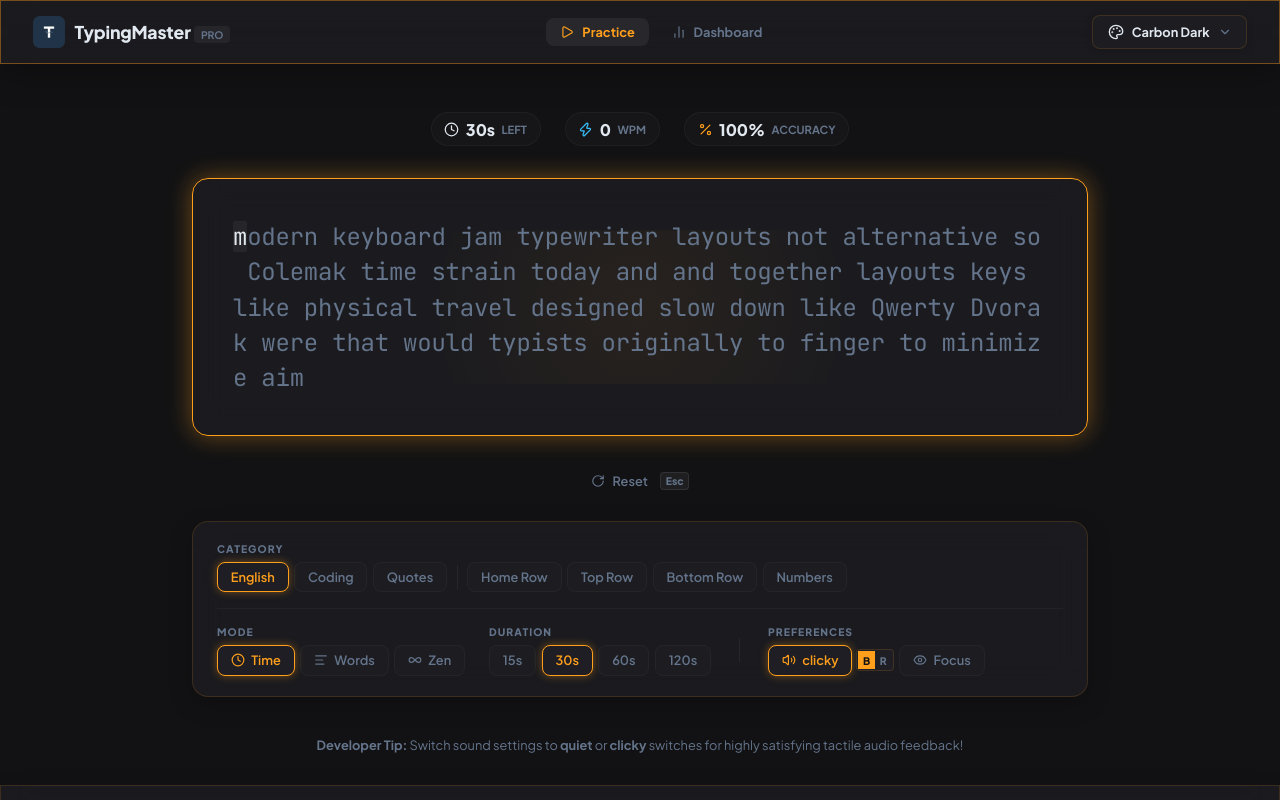
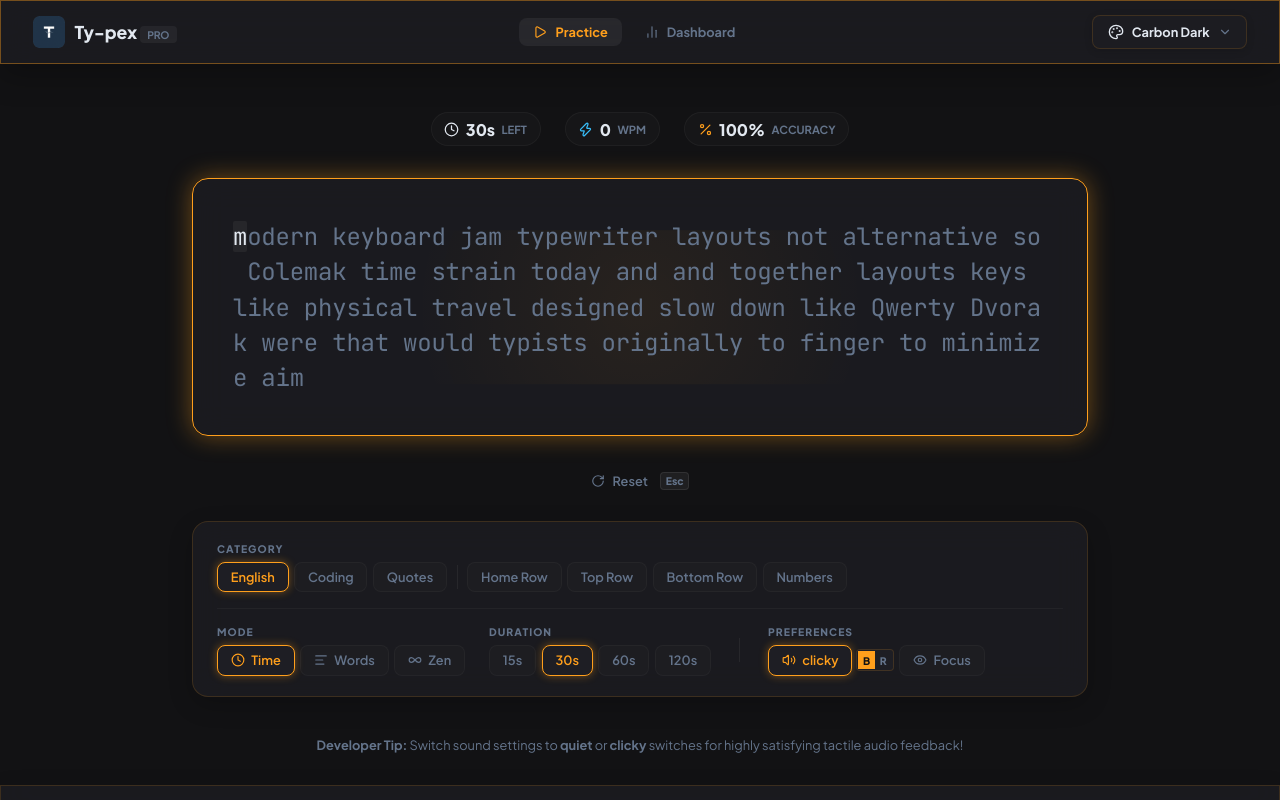
Before and after one commit to rishabhtcodes/TypingMaster, a React (Vite) app: page / in a window 1280 px wide. Built offline with nearby package versions, Linux system fonts and the light colour scheme.

Commit message:
refactor: rename project to Ty-pex across app, UI, styles and metadata

```diff
--- a/index.html
+++ b/index.html
@@ -11,7 +11,7 @@
     <link href="https://fonts.googleapis.com/css2?family=JetBrains+Mono:ital,wght@0,100..800;1,100..800&family=Plus+Jakarta+Sans:ital,wght@0,200..800;1,200..800&display=swap" rel="stylesheet">
 
     <!-- SEO and Metadata -->
-    <title>TypingMaster Pro — Sleek, Minimalist & Scientific Typing Speed Coach</title>
+    <title>Ty-pex — Sleek, Minimalist & Scientific Typing Speed Coach</title>
     <meta name="description" content="Elevate your typing speed and efficiency with custom interactive layouts, live performance line charts, realistic audio feedback, and personal history dashboards." />
     <meta name="theme-color" content="#0d152b" />
   </head>
--- a/package.json
+++ b/package.json
@@ -1,5 +1,5 @@
 {
-  "name": "typing-master",
+  "name": "ty-pex",
   "private": true,
   "version": "0.0.0",
   "type": "module",
--- a/src/App.tsx
+++ b/src/App.tsx
@@ -26,9 +26,9 @@ export default function App() {
   const [activeTab, setActiveTab] = useState<'practice' | 'dashboard'>('practice');
 
   // Preferences state
-  const [currentTheme, setCurrentTheme] = useState(() => localStorage.getItem('typing_master_pro_theme') || 'carbon');
-  const [soundType, setSoundType] = useState<SwitchType>(() => (localStorage.getItem('typing_master_pro_sound') as SwitchType) || 'clicky');
-  const [focusMode, setFocusMode] = useState(() => localStorage.getItem('typing_master_pro_focus') === 'true');
+  const [currentTheme, setCurrentTheme] = useState(() => localStorage.getItem('typex_pro_theme') || localStorage.getItem('typing_master_pro_theme') || 'carbon');
+  const [soundType, setSoundType] = useState<SwitchType>(() => ((localStorage.getItem('typex_pro_sound') || localStorage.getItem('typing_master_pro_sound')) as SwitchType) || 'clicky');
+  const [focusMode, setFocusMode] = useState(() => (localStorage.getItem('typex_pro_focus') ?? localStorage.getItem('typing_master_pro_focus')) === 'true');
 
   // Game config state
   const [testMode, setTestMode] = useState<TestMode>('time');
@@ -102,17 +102,17 @@ export default function App() {
   // Sync preference changes to localStorage
   const handleThemeChange = (themeId: string) => {
     setCurrentTheme(themeId);
-    localStorage.setItem('typing_master_pro_theme', themeId);
+    localStorage.setItem('typex_pro_theme', themeId);
   };
 
   const handleSoundChange = (type: SwitchType) => {
     setSoundType(type);
-    localStorage.setItem('typing_master_pro_sound', type);
+    localStorage.setItem('typex_pro_sound', type);
   };
 
   const handleFocusChange = (focus: boolean) => {
     setFocusMode(focus);
-    localStorage.setItem('typing_master_pro_focus', String(focus));
+    localStorage.setItem('typex_pro_focus', String(focus));
   };
 
   return (
@@ -121,8 +121,8 @@ export default function App() {
       {/* 1. Integrated Premium Top Navigation Bar */}
       <header className="app-header glass-panel">
         <div className="header-logo" onClick={() => { setActiveTab('practice'); reset(); }}>
-          <img src="/logo.png" className="logo-image" alt="TypingMaster Pro Logo" />
-          <h1>TypingMaster <span className="logo-badge">Pro</span></h1>
+          <img src="/logo.png" className="logo-image" alt="Ty-pex Logo" />
+          <h1>Ty-pex <span className="logo-badge">Pro</span></h1>
         </div>
 
         <nav className="header-nav">
@@ -284,7 +284,7 @@ export default function App() {
       </main>
 
       <footer className="footer-credits glass-panel">
-        <p>Built with <a href="https://rishabhtcodes.vercel.app" style={{ textDecoration: 'none', fontWeight: 'bold' }}><i style={{ color: '#6c5757ff' }}>RISHABHTCODES</i></a> as a State-of-the-Art typing speed tutor.</p>
+        <p>Built with <a href="https://rishabhtcodes.vercel.app" style={{ textDecoration: 'none', fontWeight: 'bold' }}><i style={{ color: '#6c5757ff' }}>RISHABHTCODES</i></a> — <b>Ty-pex</b> typing speed tutor.</p>
       </footer>
     </div>
   );
--- a/src/data/texts.ts
+++ b/src/data/texts.ts
@@ -21,7 +21,7 @@ export const typingTexts: TextCategory = {
     "import React, { useState, useEffect, useCallback } from 'react'; export const useTheme = () => { const [theme, setTheme] = useState('dark'); const toggleTheme = () => setTheme(prev => prev === 'dark' ? 'light' : 'dark'); return { theme, toggleTheme }; };",
     "def bubble_sort(arr): n = len(arr) for i in range(n): for j in range(0, n-i-1): if arr[j] > arr[j+1]: arr[j], arr[j+1] = arr[j+1], arr[j] return arr",
     "async function fetchData(url) { try { const response = await fetch(url); if (!response.ok) throw new Error('Network error'); const data = await response.json(); return { success: true, data }; } catch (error) { return { success: false, error: error.message }; } }",
-    "<!DOCTYPE html> <html lang=\"en\"> <head> <meta charset=\"UTF-8\" /> <meta name=\"viewport\" content=\"width=device-width, initial-scale=1.0\" /> <title>TypingMaster Pro</title> <link rel=\"stylesheet\" href=\"styles.css\" /> </head> <body> <main id=\"app\"></main> </body> </html>",
+    "<!DOCTYPE html> <html lang=\"en\"> <head> <meta charset=\"UTF-8\" /> <meta name=\"viewport\" content=\"width=device-width, initial-scale=1.0\" /> <title>Ty-pex</title> <link rel=\"stylesheet\" href=\"styles.css\" /> </head> <body> <main id=\"app\"></main> </body> </html>",
   ],
   quotes: [
     "The only way to do great work is to love what you do. If you haven't found it yet, keep looking. Don't settle. As with all matters of the heart, you will know when you find it. — Steve Jobs",
--- a/src/styles/themes.css
+++ b/src/styles/themes.css
@@ -1,4 +1,4 @@
-/* TypingMaster Pro Color Themes */
+/* Ty-pex Color Themes */
 
 /* 1. Carbon Dark (Default) - Dark, professional, code-like */
 .theme-carbon {
--- a/src/utils/HistoryTracker.ts
+++ b/src/utils/HistoryTracker.ts
@@ -20,12 +20,13 @@ export interface SummaryStats {
   struggleKeysHeatmap: Array<{ key: string; count: number }>;
 }
 
-const STORAGE_KEY = 'typing_master_pro_history';
+const STORAGE_KEY = 'typex_pro_history';
+const OLD_STORAGE_KEY = 'typing_master_pro_history';
 
 class HistoryEngine {
   public getAttempts(): TestAttempt[] {
     try {
-      const stored = localStorage.getItem(STORAGE_KEY);
+      const stored = localStorage.getItem(STORAGE_KEY) || localStorage.getItem(OLD_STORAGE_KEY);
       return stored ? JSON.parse(stored) : [];
     } catch (e) {
       console.error('Failed to load history', e);
```
Also changed, not shown: 2 other files (tests, documents, lock files or other folders).
